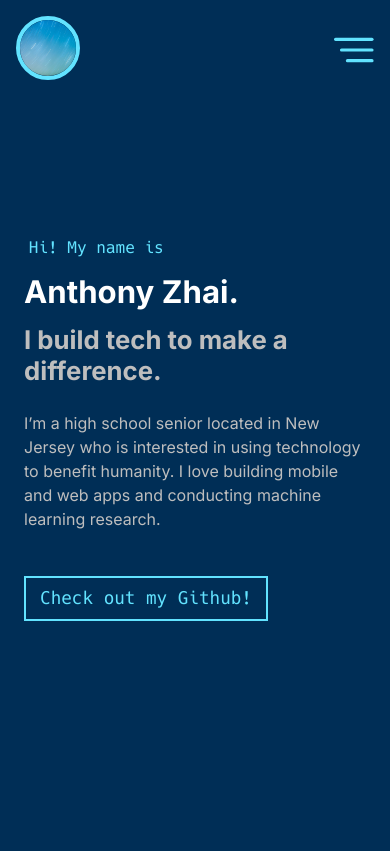
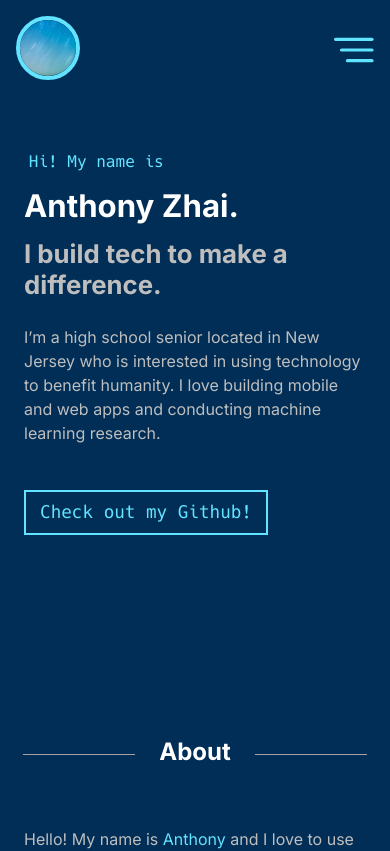
Before and after one commit to antz22/antz22.github.io, a React (Create React App) app: page / in a window 390 px wide. Shown: the top 851 px of the page. Built offline with nearby package versions, Linux system fonts and the light colour scheme.

Commit message:
attempt three at hero centering on mobile

```diff
--- a/src/assets/css/hero.css
+++ b/src/assets/css/hero.css
@@ -1,6 +1,6 @@
 div.hero .container {
-  padding: 0 1.5em;
-  height: 100vh;
+  padding: 1.0em 1.5em;
+  height: 40em;
   margin-top: -6.3em !important;
   -webkit-box-align: center;
       -ms-flex-align: center;
@@ -58,7 +58,14 @@ div.hero .container a .github-cta:hover {
 
 @media only screen and (min-width: 650px) {
   div.hero .container {
+    height: 100vh;
     margin-top: -6.3em !important;
+    -webkit-box-align: center;
+        -ms-flex-align: center;
+            align-items: center;
+    display: -webkit-box;
+    display: -ms-flexbox;
+    display: flex;
   }
   div.hero .container .greeting {
     margin-left: 0.5em;
--- a/src/assets/css/hero.scss
+++ b/src/assets/css/hero.scss
@@ -11,8 +11,8 @@ $btn-hover: #004683;
 div.hero {
 
     .container {
-        padding: 0 1.5em;
-        height: 100vh;
+        padding: 1.0em 1.5em;
+        height: 40em;
         margin-top: -6.3em !important;
         align-items: center;
         display: flex;
@@ -68,7 +68,10 @@ div.hero {
 @media only screen and (min-width: 650px) {
     div.hero {
         .container {
+            height: 100vh;
             margin-top: -6.3em !important;
+            align-items: center;
+            display: flex;
 
             .greeting {
                 margin-left: 0.5em;
```
Also changed, not shown: 1 other file (tests, documents, lock files or other folders).
